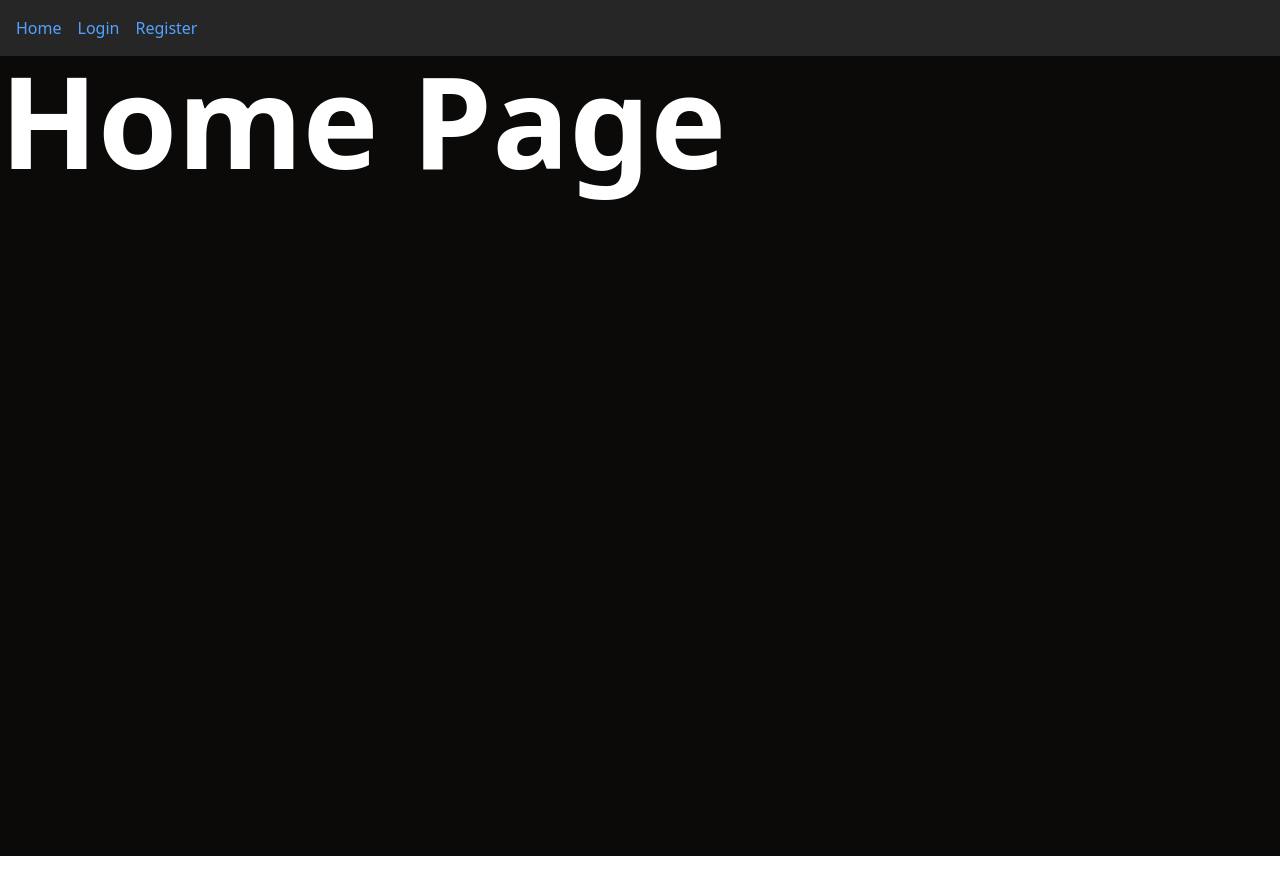
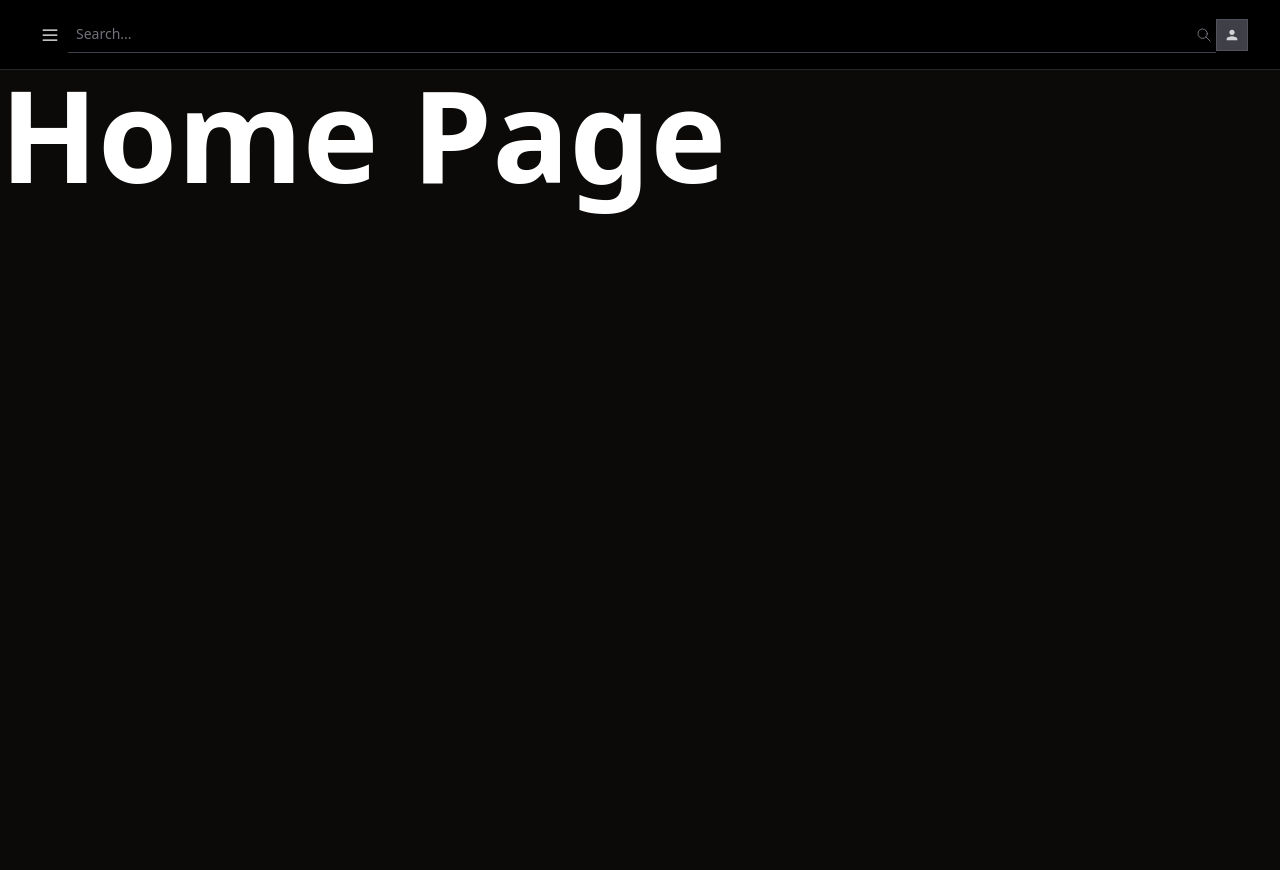
Before and after one commit to nicolassm145/sadnews, a Vue app: page / in a window 1280 px wide. Built offline with nearby package versions, Linux system fonts and the light colour scheme.

Commit message:
feat: refactor Navbar component; enhance layout and add search functionality

```diff
--- a/src/components/navbar.vue
+++ b/src/components/navbar.vue
@@ -1,18 +1,138 @@
 <template>
-  <nav class="p-4 bg-neutral-800">
-    <div class="flex gap-4">
-      <RouterLink to="/" class="text-blue-400 hover:text-blue-300 transition-colors">
-        Home
-      </RouterLink>
-      <RouterLink to="/login" class="text-blue-400 hover:text-blue-300 transition-colors">
-        Login
-      </RouterLink>
-      <RouterLink to="/register" class="text-blue-400 hover:text-blue-300 transition-colors">
-        Register
-      </RouterLink>
+  <nav class="bg-black border-b border-zinc-800">
+    <div class="px-8 py-4">
+      <div class="flex items-center justify-between">
+        <!-- Left: Menu -->
+        <div class="flex items-center">
+          <button @click="toggleMenu"
+            class="p-2 text-white hover:text-zinc-300 transition-colors duration-200 focus:outline-none"
+            aria-label="Toggle menu">
+            <svg class="w-5 h-5" fill="none" stroke="currentColor" viewBox="0 0 24 24">
+              <path stroke-linecap="square" stroke-linejoin="miter" stroke-width="1.5" d="M4 6h16M4 12h16M4 18h16" />
+            </svg>
+          </button>
+        </div>
+
+        <!-- Center: Search -->
+        <div class="flex-1 max-w-7xl ">
+          <div class="relative">
+            <input type="search" placeholder="Search..."
+              class="w-full px-2 py-2 bg-transparent border-0 border-b border-zinc-700 text-white placeholder-zinc-500 text-sm focus:outline-none focus:border-white transition-colors duration-300" />
+            <button
+              class="absolute right-0 top-1/2 transform -translate-y-1/2 p-1 text-zinc-500 hover:text-white transition-colors duration-200">
+              <svg class="w-4 h-4" fill="none" stroke="currentColor" viewBox="0 0 24 24">
+                <path stroke-linecap="square" stroke-linejoin="miter" stroke-width="1.5"
+                  d="M21 21l-6-6m2-5a7 7 0 11-14 0 7 7 0 0114 0z" />
+              </svg>
+            </button>
+          </div>
+        </div>
+
+        <!-- Right: Profile -->
+        <div class="flex items-center">
+          <button @click="toggleProfile" class="relative focus:outline-none" aria-label="Profile menu">
+            <div
+              class="w-8 h-8 bg-zinc-700 border border-zinc-600 flex items-center justify-center hover:border-zinc-500 transition-colors duration-200">
+              <svg class="w-4 h-4 text-zinc-300" fill="currentColor" viewBox="0 0 24 24">
+                <path
+                  d="M12 12c2.21 0 4-1.79 4-4s-1.79-4-4-4-4 1.79-4 4 1.79 4 4 4zm0 2c-2.67 0-8 1.34-8 4v2h16v-2c0-2.66-5.33-4-8-4z" />
+              </svg>
+            </div>
+          </button>
+        </div>
+      </div>
+
+      <!-- Mobile/Desktop Menu Overlay -->
+      <div v-if="showMenu" class="absolute top-18 left-0 w-full bg-zinc-900 border-b border-zinc-800 z-50">
+        <div class="px-8 py-6">
+          <div class="space-y-4">
+            <RouterLink to="/"
+              class="block text-xs uppercase tracking-[0.15em] text-zinc-300 hover:text-white transition-colors duration-200"
+              @click="closeMenu">
+              Home
+            </RouterLink>
+            <RouterLink to="/dashboard"
+              class="block text-xs uppercase tracking-[0.15em] text-zinc-300 hover:text-white transition-colors duration-200"
+              @click="closeMenu">
+              Dashboard
+            </RouterLink>
+            <RouterLink to="/projects"
+              class="block text-xs uppercase tracking-[0.15em] text-zinc-300 hover:text-white transition-colors duration-200"
+              @click="closeMenu">
+              Projects
+            </RouterLink>
+            <RouterLink to="/settings"
+              class="block text-xs uppercase tracking-[0.15em] text-zinc-300 hover:text-white transition-colors duration-200"
+              @click="closeMenu">
+              Settings
+            </RouterLink>
+          </div>
+        </div>
+      </div>
+
+      <!-- Profile Dropdown -->
+      <div v-if="showProfile" class="absolute right-5 w-48 bg-zinc-900 border border-zinc-800 z-50 mt-1">
+        <div class="py-2">
+          <div class="px-4 py-3 border-b border-zinc-800">
+            <p class="text-xs text-zinc-300 uppercase tracking-[0.1em]">John Doe</p>
+            <p class="text-xs text-zinc-500 mt-1">john@example.com</p>
+          </div>
+          <a href="#"
+            class="block px-4 py-2 text-xs text-zinc-300 hover:text-white hover:bg-zinc-800 transition-colors duration-200 uppercase tracking-[0.1em]"
+            @click="closeProfile">
+            Profile
+          </a>
+          <a href="#"
+            class="block px-4 py-2 text-xs text-zinc-300 hover:text-white hover:bg-zinc-800 transition-colors duration-200 uppercase tracking-[0.1em]"
+            @click="closeProfile">
+            Account
+          </a>
+          <div class="border-t border-zinc-800 mt-2 pt-2">
+            <a href="#"
+              class="block px-4 py-2 text-xs text-zinc-300 hover:text-white hover:bg-zinc-800 transition-colors duration-200 uppercase tracking-[0.1em]"
+              @click="closeProfile">
+              Sign Out
+            </a>
+          </div>
+        </div>
+      </div>
     </div>
   </nav>
 </template>
 
 <script setup>
+import { ref } from 'vue'
+
+const showMenu = ref(false)
+const showProfile = ref(false)
+
+const toggleMenu = () => {
+  showMenu.value = !showMenu.value
+  showProfile.value = false
+}
+
+const toggleProfile = () => {
+  showProfile.value = !showProfile.value
+  showMenu.value = false
+}
+
+const closeMenu = () => {
+  showMenu.value = false
+}
+
+const closeProfile = () => {
+  showProfile.value = false
+}
+
+// Close dropdowns when clicking outside
+const handleClickOutside = (event) => {
+  if (!event.target.closest('nav')) {
+    showMenu.value = false
+    showProfile.value = false
+  }
+}
+
+if (typeof document !== 'undefined') {
+  document.addEventListener('click', handleClickOutside)
+}
 </script>
--- a/src/router.ts
+++ b/src/router.ts
@@ -4,11 +4,10 @@ import LoginPage from "./views/LoginPage.vue";
 import LandingPage from "./views/LandingPage.vue";
 import RegisterPage from "./views/RegisterPage.vue";
 
-
 const routes = [
   { path: "/", component: LandingPage },
   { path: "/login", component: LoginPage },
-  {path: "/register", component: RegisterPage},
+  { path: "/register", component: RegisterPage },
 ];
 
 const router = createRouter({
```
